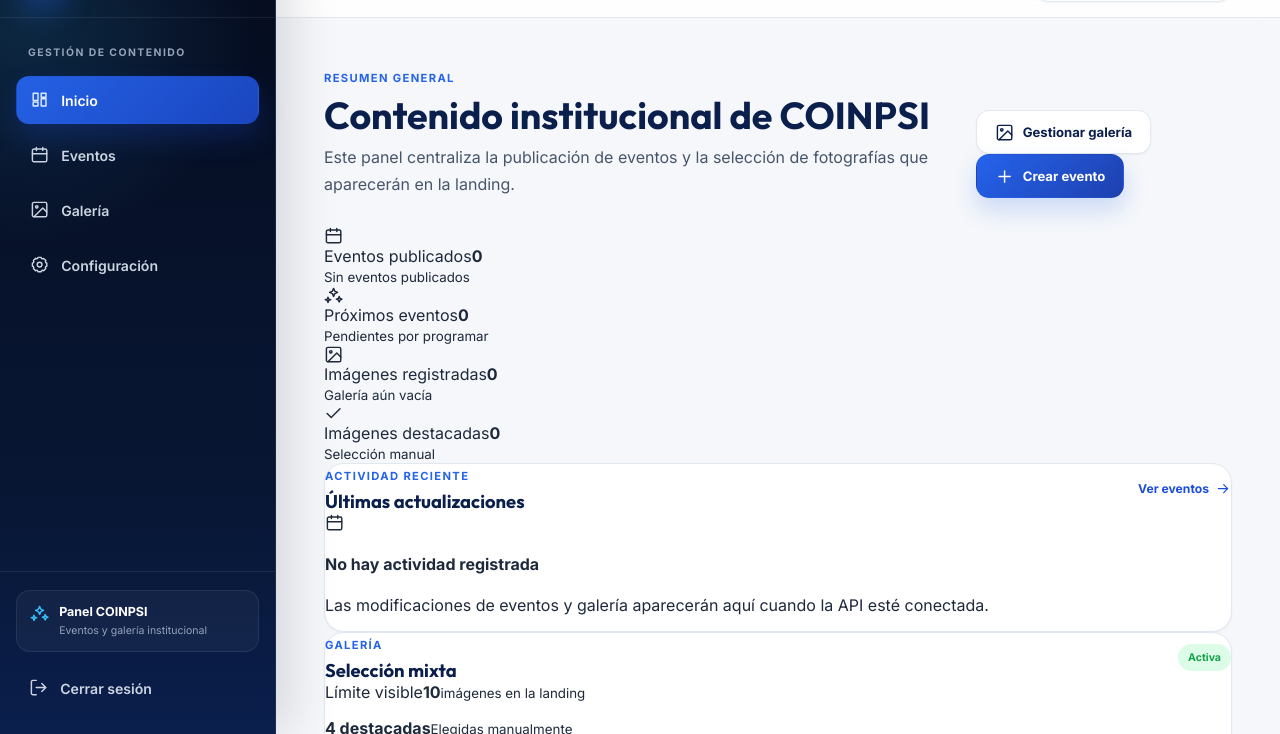
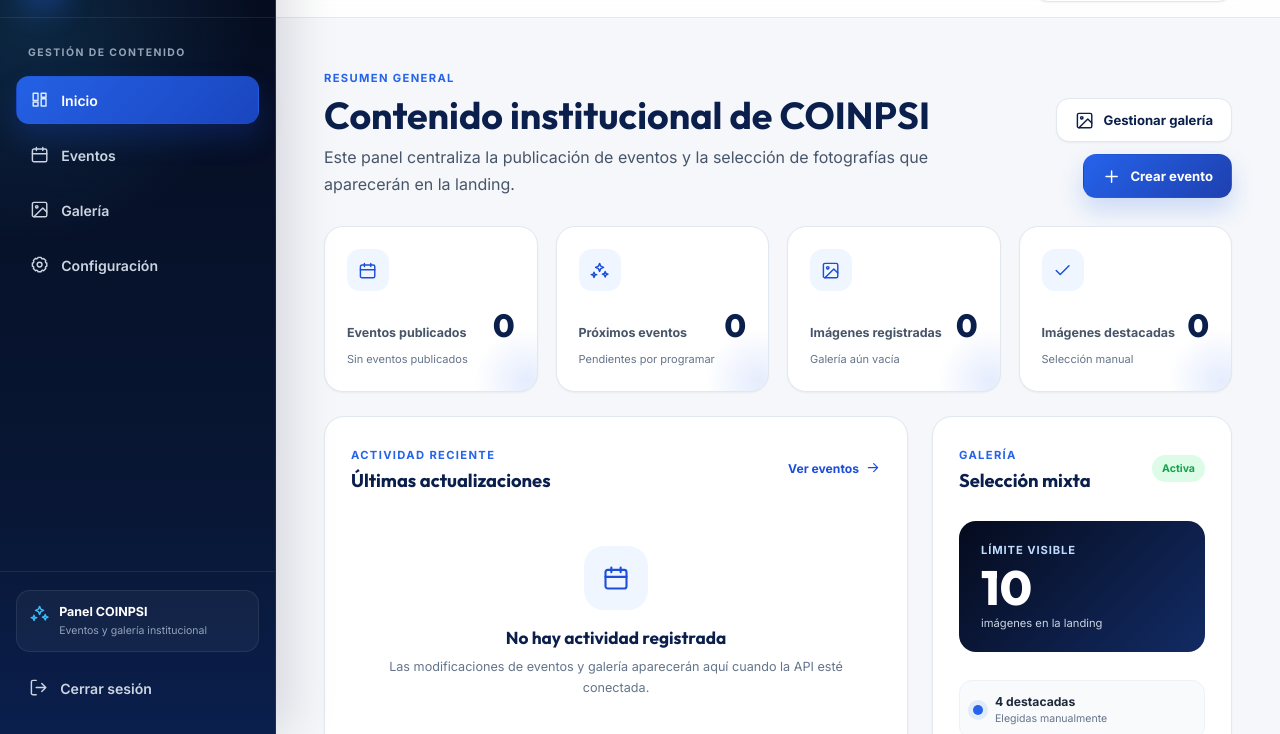
Before and after one commit to Mendo0729/Coinpsi-Admin, a website with bundled scripts: page index.html in a window 1280 px wide. Both pictures are taken after typing "name@example.com", "Sample123" into the empty fields and a click on the button "Ingresar al panel". Shown: the part 66-800 px from the top of the page. Built offline with nearby package versions, Linux system fonts and the light colour scheme.

Commit message:
Diseña el dashboard y módulos iniciales

```diff
--- a/src/styles/dashboard.css
+++ b/src/styles/dashboard.css
@@ -1 +1,245 @@
-/* Dashboard */
+.dashboard-actions {
+  display: flex;
+  gap: 12px;
+  flex-wrap: wrap;
+  justify-content: flex-end;
+}
+
+.stat-grid {
+  display: grid;
+  grid-template-columns: repeat(4, minmax(0, 1fr));
+  gap: 18px;
+  margin-bottom: 24px;
+}
+
+.stat-card {
+  position: relative;
+  overflow: hidden;
+  min-height: 166px;
+  padding: 22px;
+  border: 1px solid var(--slate-200);
+  border-radius: 19px;
+  background: var(--white);
+  box-shadow: var(--shadow-sm);
+}
+
+.stat-card::after {
+  content: "";
+  position: absolute;
+  width: 110px;
+  height: 110px;
+  right: -45px;
+  bottom: -45px;
+  border-radius: 999px;
+  background: radial-gradient(circle, rgb(37 99 235 / 0.12), transparent 68%);
+}
+
+.stat-icon {
+  width: 42px;
+  height: 42px;
+  display: grid;
+  place-items: center;
+  margin-bottom: 20px;
+  border-radius: 13px;
+  background: var(--blue-50);
+  color: var(--blue-600);
+}
+
+.stat-card-heading {
+  display: flex;
+  align-items: flex-end;
+  justify-content: space-between;
+  gap: 12px;
+}
+
+.stat-card-heading span {
+  color: var(--slate-600);
+  font-size: 0.78rem;
+  font-weight: 700;
+}
+
+.stat-card-heading strong {
+  color: var(--navy-900);
+  font: 800 2rem/0.9 var(--font-display);
+}
+
+.stat-card > small {
+  display: block;
+  margin-top: 12px;
+  color: var(--slate-500);
+  font-size: 0.69rem;
+}
+
+.dashboard-grid {
+  display: grid;
+  grid-template-columns: minmax(0, 1.55fr) minmax(300px, 0.65fr);
+  gap: 24px;
+}
+
+.activity-card,
+.gallery-mode-card {
+  padding: 26px;
+}
+
+.empty-state {
+  min-height: 300px;
+  display: flex;
+  flex-direction: column;
+  align-items: center;
+  justify-content: center;
+  padding: 32px;
+  text-align: center;
+}
+
+.empty-state.compact {
+  min-height: 260px;
+}
+
+.empty-state > span,
+.placeholder-icon {
+  width: 64px;
+  height: 64px;
+  display: grid;
+  place-items: center;
+  border-radius: 20px;
+  background: var(--blue-50);
+  color: var(--blue-600);
+}
+
+.placeholder-icon.small {
+  width: 48px;
+  height: 48px;
+  border-radius: 15px;
+}
+
+.empty-state > span .icon,
+.placeholder-icon .icon {
+  width: 1.75rem;
+  height: 1.75rem;
+}
+
+.empty-state h4,
+.module-placeholder h3 {
+  margin: 18px 0 7px;
+  color: var(--navy-900);
+  font: 700 1.08rem/1.2 var(--font-display);
+}
+
+.empty-state p,
+.module-placeholder p {
+  max-width: 530px;
+  margin: 0;
+  color: var(--slate-500);
+  font-size: 0.79rem;
+  line-height: 1.7;
+}
+
+.mode-total {
+  display: grid;
+  justify-items: start;
+  margin: 28px 0;
+  padding: 22px;
+  border-radius: 17px;
+  background: linear-gradient(135deg, var(--navy-950), var(--navy-800));
+  color: var(--white);
+}
+
+.mode-total span {
+  color: #bfdbfe;
+  font-size: 0.7rem;
+  font-weight: 700;
+  text-transform: uppercase;
+  letter-spacing: 0.08em;
+}
+
+.mode-total strong {
+  margin-top: 10px;
+  font: 800 3rem/0.85 var(--font-display);
+}
+
+.mode-total small {
+  margin-top: 9px;
+  color: var(--slate-300);
+  font-size: 0.7rem;
+}
+
+.mode-breakdown {
+  display: grid;
+  gap: 12px;
+  margin-bottom: 22px;
+}
+
+.mode-breakdown > div {
+  display: flex;
+  align-items: center;
+  gap: 12px;
+  padding: 13px;
+  border: 1px solid var(--slate-150);
+  border-radius: 13px;
+  background: var(--slate-50);
+}
+
+.mode-dot {
+  width: 10px;
+  height: 10px;
+  flex: 0 0 auto;
+  border-radius: 999px;
+}
+
+.mode-dot.featured {
+  background: var(--blue-500);
+  box-shadow: 0 0 0 5px rgb(37 99 235 / 0.1);
+}
+
+.mode-dot.random {
+  background: var(--accent);
+  box-shadow: 0 0 0 5px rgb(56 189 248 / 0.12);
+}
+
+.mode-breakdown p {
+  display: flex;
+  flex-direction: column;
+  gap: 3px;
+  margin: 0;
+}
+
+.mode-breakdown strong {
+  color: var(--slate-800);
+  font-size: 0.76rem;
+}
+
+.mode-breakdown small {
+  color: var(--slate-500);
+  font-size: 0.66rem;
+}
+
+.module-placeholder {
+  min-height: 430px;
+  display: flex;
+  flex-direction: column;
+  align-items: center;
+  justify-content: center;
+  padding: 42px;
+  text-align: center;
+}
+
+.module-placeholder .btn {
+  margin-top: 22px;
+}
+
+.placeholder-tags {
+  display: flex;
+  flex-wrap: wrap;
+  justify-content: center;
+  gap: 9px;
+  margin-top: 22px;
+}
+
+.placeholder-tags span {
+  padding: 7px 11px;
+  border-radius: 999px;
+  background: var(--blue-50);
+  color: var(--blue-700);
+  font-size: 0.68rem;
+  font-weight: 700;
+}
```
